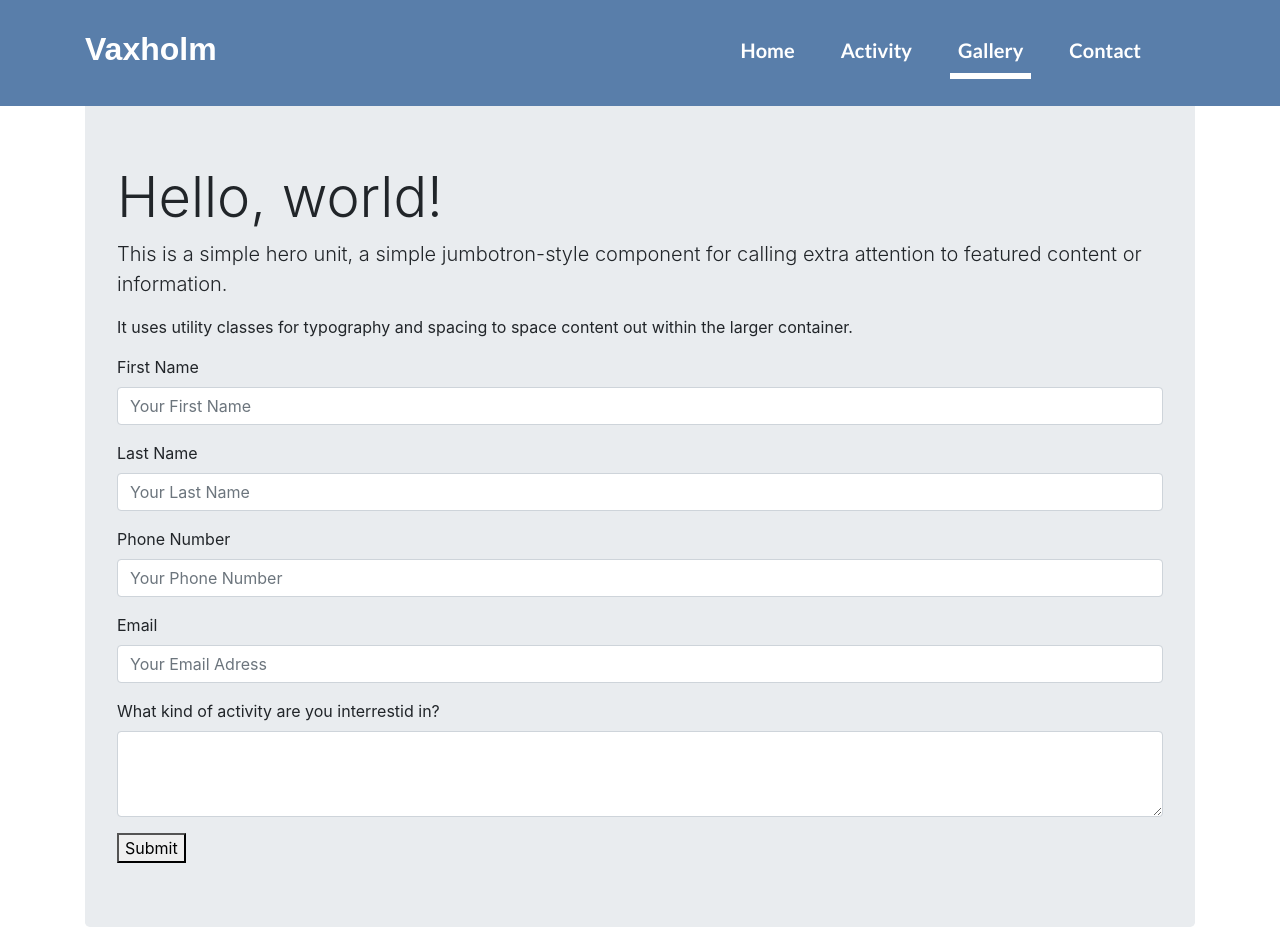
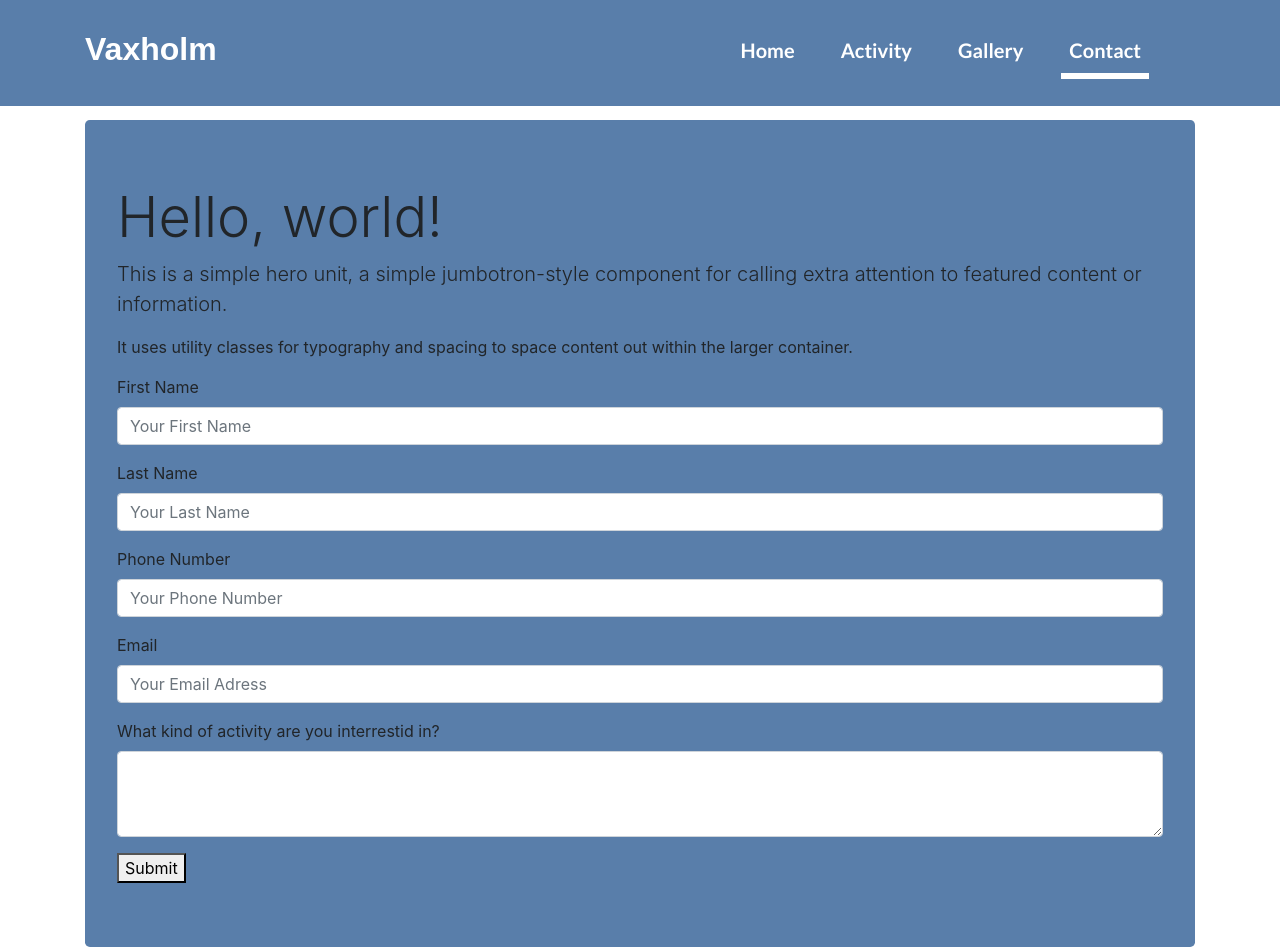
Before and after one commit to Code-Institute-Submissions/Vaxholm, a plain HTML site: page contact.html in a window 1280 px wide. Shown: the top 947 px of the page. Drawn offline with nearby package versions, Linux system fonts and the light colour scheme.

Commit message:
background-color form

```diff
--- a/assets/css/style.css
+++ b/assets/css/style.css
@@ -85,6 +85,11 @@ body {
     align-content: center;
 }
 
+.cont-vax-jumbo {
+    margin-top: 20px;
+    background-color: #597EAA;
+}
+
 /*footer*/
 
 .vax-footer {
--- a/contact.html
+++ b/contact.html
@@ -23,8 +23,8 @@
               <ul class="navbar-nav ml-auto" id="navbar-links">
                 <li class="nav-item vax-list-item"><a class="nav-link" href="index.html">Home</a></li>
                 <li class="nav-item vax-list-item"><a class="nav-link" href="activity.html">Activity</a></li>
-                <li class="nav-item vax-list-item"><a class="nav-link vax-act-nav" href="gallery.html">Gallery</a></li>
-                <li class="nav-item vax-list-item"><a class="nav-link"  href="contact.html">Contact</a></li>
+                <li class="nav-item vax-list-item"><a class="nav-link" href="gallery.html">Gallery</a></li>
+                <li class="nav-item vax-list-item"><a class="nav-link vax-act-nav"  href="contact.html">Contact</a></li>
               </ul>
         </div>
             </div>
@@ -32,7 +32,7 @@
     </header>
 
         <div class="container">
-            <div class="jumbotron">
+            <div class="jumbotron cont-vax-jumbo">
                 <h1 class="display-4">Hello, world!</h1>
                      <p class="lead">This is a simple hero unit, a simple jumbotron-style component for calling extra attention to featured content or information.</p>
                         <p>It uses utility classes for typography and spacing to space content out within the larger container.</p>
```
